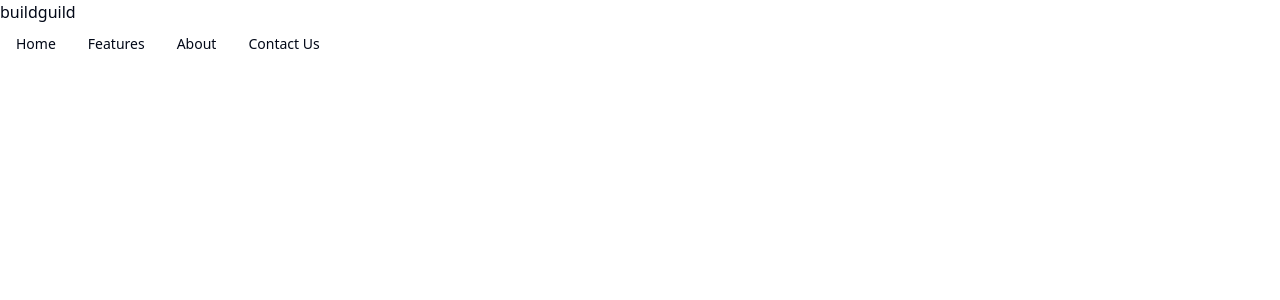
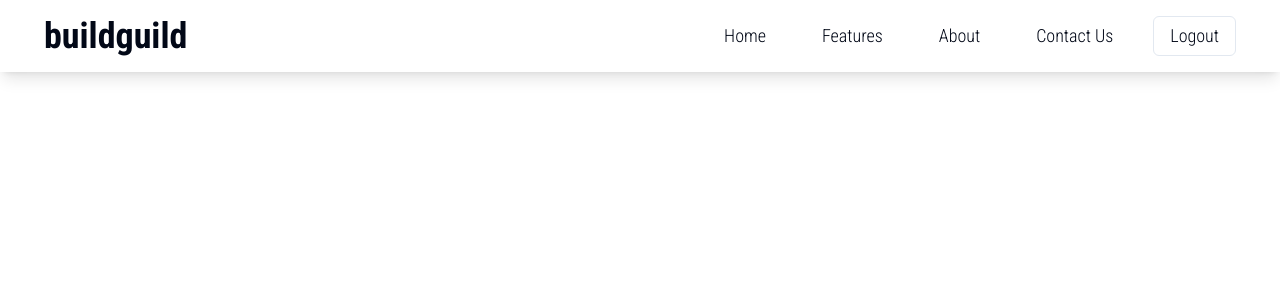
Before and after one commit to RiteshBorse/buildguild, a React (Vite) app in the folder frontend/: page / in a window 1280 px wide. Shown: the top 300 px of the page. Built offline with nearby package versions, Linux system fonts and the light colour scheme.

Commit message:
Navigation bar design completed

```diff
--- a/frontend/src/App.jsx
+++ b/frontend/src/App.jsx
@@ -4,7 +4,7 @@ import Navbar from './components/Navbar'
 const App = () => {
   return (
     <div>
-      <Navbar/>
+      <Navbar auth={true}/>
     </div>
   )
 }
--- a/frontend/src/components/Navbar.jsx
+++ b/frontend/src/components/Navbar.jsx
@@ -1,14 +1,20 @@
 import React from 'react'
 import { Button } from './ui/button'
-const Navbar = () => {
+const Navbar = ({auth}) => {
+  const user = auth;
   return (
-    <div className=''>
-        <h1 className=''>buildguild</h1>
-        <div className=''>
-            <Button variant="ghost">Home</Button>
-            <Button variant="ghost">Features</Button>
-            <Button variant="ghost">About</Button>
-            <Button variant="ghost">Contact Us</Button>
+    <div className='font-roboto flex items-center h-fit w-full justify-between px-11 py-4 shadow-lg'>
+        <h1 className='text-4xl font-bold'>buildguild</h1>
+        <div className='flex text-xl items-center gap-6'>
+            <Button className='text-lg font-light' variant="ghost">Home</Button>
+            <Button className='text-lg font-light' variant="ghost">Features</Button>
+            <Button className='text-lg font-light' variant="ghost">About</Button>
+            <Button className='text-lg font-light' variant="ghost">Contact Us</Button>
+            {
+              !user ? <Button className='text-lg font-light'>Login</Button> :
+                     <Button className='text-lg font-light' variant='outline'>Logout</Button>
+            }
+
         </div>
     </div>
   )
--- a/frontend/src/index.css
+++ b/frontend/src/index.css
@@ -1,3 +1,5 @@
+@import url('https://fonts.googleapis.com/css2?family=Roboto+Condensed:ital,wght@0,100..900;1,100..900&display=swap');
+
 @tailwind base;
 @tailwind components;
 @tailwind utilities;
--- a/frontend/tailwind.config.js
+++ b/frontend/tailwind.config.js
@@ -71,6 +71,9 @@ module.exports = {
         "accordion-down": "accordion-down 0.2s ease-out",
         "accordion-up": "accordion-up 0.2s ease-out",
       },
+      fontFamily: {
+        "roboto" : ["Roboto Condensed"]
+      }
     },
   },
   plugins: [require("tailwindcss-animate")],
```
Also changed, not shown: 1 other file (tests, documents, lock files or other folders).
